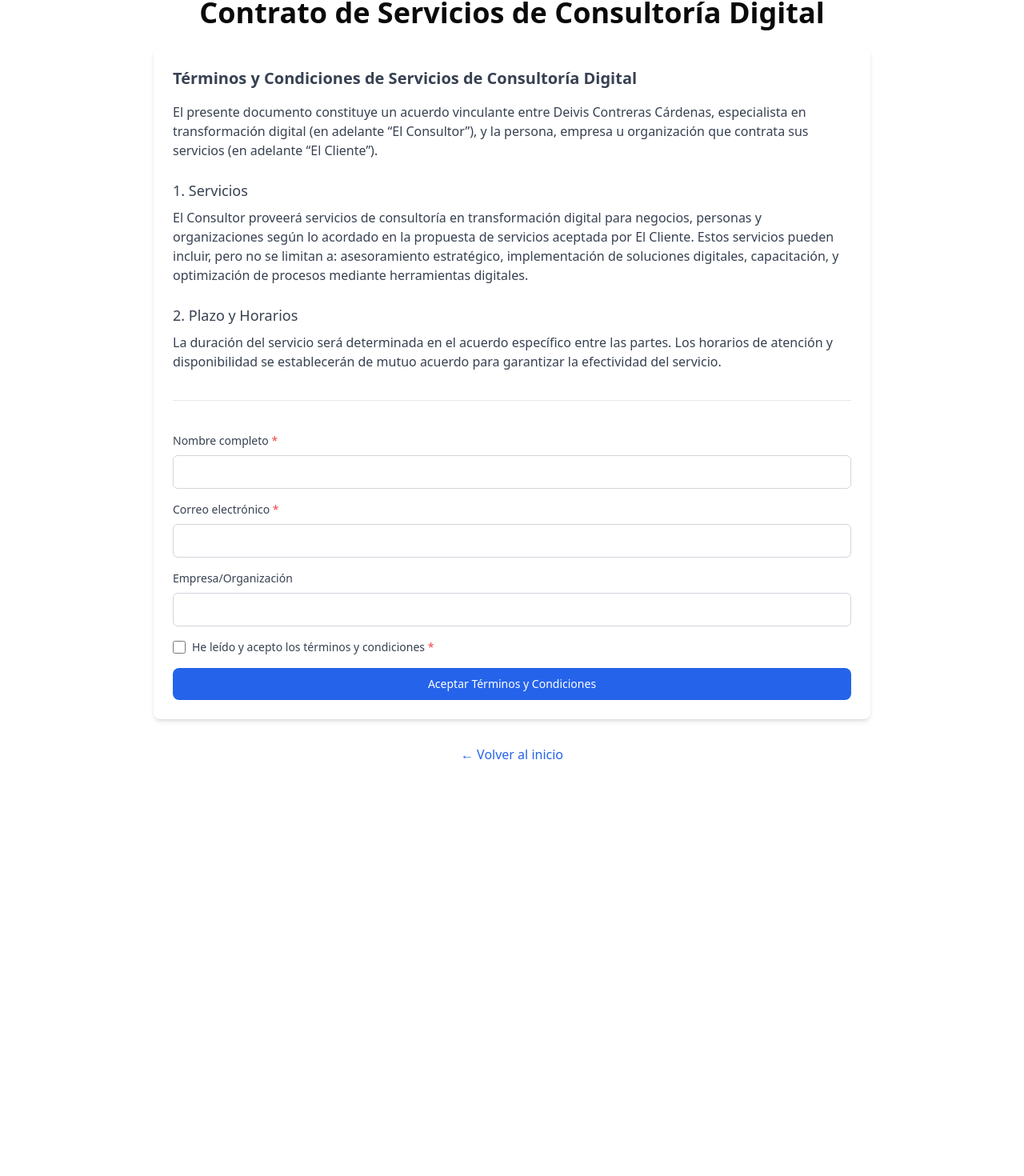
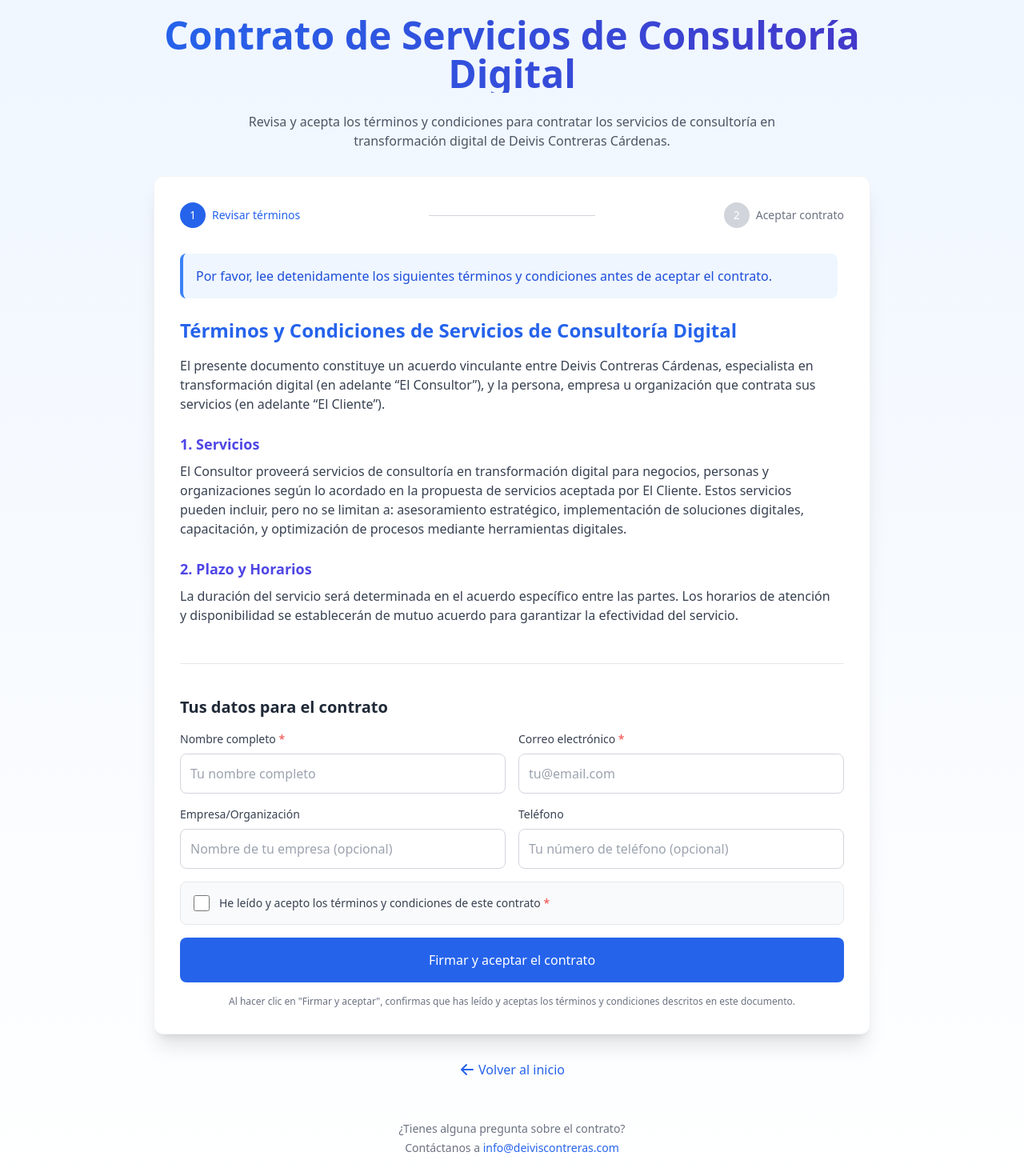
Before and after one commit to deivipluss/landing, a Next.js app: page /contrato in a window 1280 px wide. Shown: the part 68-1538 px from the top of the page at 80% size. Before the commit the page ends 1087 px from the top, so only its background shows below. Built offline with nearby package versions, Linux system fonts and the light colour scheme.

Commit message:
contract

```diff
--- a/app/contrato/page.tsx
+++ b/app/contrato/page.tsx
@@ -4,7 +4,7 @@ import { useState } from "react";
 import Link from "next/link";
 import ContractTerms from "@/components/ContractTerms";
 import AcceptTermsForm from "@/components/AcceptTermsForm";
-import Container from "@/components/Container"; // Corregir esta importación
+import Container from "@/components/Container";
 
 export default function ContratoPage() {
   const [accepted, setAccepted] = useState(false);
@@ -14,34 +14,80 @@ export default function ContratoPage() {
   };
 
   return (
-    <main className="flex min-h-screen flex-col items-center justify-between">
-      <Container className="py-8 md:py-16">
+    <main className="flex min-h-screen flex-col items-center justify-between bg-gradient-to-b from-blue-50 to-white dark:from-slate-900 dark:to-slate-800">
+      {/* Header decorativo */}
+      <div className="w-full bg-gradient-to-r from-blue-600 to-indigo-700 h-2"></div>
+
+      {/* Contenido principal */}
+      <Container className="py-12 md:py-20">
         <div className="w-full max-w-4xl mx-auto">
-          <h1 className="text-3xl md:text-4xl font-bold mb-6 text-center">
+          <h1 className="text-3xl md:text-5xl font-extrabold mb-6 text-center bg-clip-text text-transparent bg-gradient-to-r from-blue-600 to-indigo-700 dark:from-blue-400 dark:to-indigo-500">
             Contrato de Servicios de Consultoría Digital
           </h1>
 
-          <div className="bg-white dark:bg-slate-800 shadow-md rounded-lg p-6 mb-8">
+          <p className="text-center text-gray-600 dark:text-gray-300 mb-8 max-w-2xl mx-auto">
+            Revisa y acepta los términos y condiciones para contratar los servicios
+            de consultoría en transformación digital de Deivis Contreras Cárdenas.
+          </p>
+
+          <div className="bg-white dark:bg-slate-800 shadow-xl rounded-xl p-6 md:p-8 mb-8 border border-gray-100 dark:border-slate-700">
+            {/* Indicadores de progreso */}
+            <div className="flex justify-between items-center mb-8 text-sm font-medium">
+              <div className="flex items-center">
+                <div className="h-8 w-8 rounded-full bg-blue-600 text-white flex items-center justify-center">
+                  1
+                </div>
+                <span className="ml-2 text-blue-600 dark:text-blue-400">Revisar términos</span>
+              </div>
+              <div className="h-px bg-gray-300 dark:bg-gray-600 w-1/4"></div>
+              <div className="flex items-center">
+                <div className={`h-8 w-8 rounded-full ${accepted ? 'bg-green-600' : 'bg-gray-300 dark:bg-gray-600'} text-white flex items-center justify-center`}>
+                  2
+                </div>
+                <span className={`ml-2 ${accepted ? 'text-green-600 dark:text-green-400' : 'text-gray-500 dark:text-gray-400'}`}>
+                  Aceptar contrato
+                </span>
+              </div>
+            </div>
+
             <ContractTerms />
 
             <div className="mt-8 border-t border-gray-200 dark:border-gray-700 pt-6">
               <AcceptTermsForm onAccept={handleAccept} />
 
               {accepted && (
-                <div className="mt-6 p-4 bg-green-50 dark:bg-green-900/20 text-green-700 dark:text-green-300 rounded-md text-center">
-                  ¡Gracias por aceptar los términos y condiciones! Nos pondremos en contacto contigo a la brevedad.
+                <div className="mt-6 p-6 bg-green-50 dark:bg-green-900/20 text-green-700 dark:text-green-300 rounded-lg text-center">
+                  <div className="flex justify-center mb-4">
+                    <svg xmlns="http://www.w3.org/2000/svg" className="h-12 w-12 text-green-500" fill="none" viewBox="0 0 24 24" stroke="currentColor">
+                      <path strokeLinecap="round" strokeLinejoin="round" strokeWidth={2} d="M9 12l2 2 4-4m6 2a9 9 0 11-18 0 9 9 0 0118 0z" />
+                    </svg>
+                  </div>
+                  <h4 className="text-xl font-semibold mb-2">¡Contrato Aceptado!</h4>
+                  <p>Gracias por aceptar los términos y condiciones. Nos pondremos en contacto contigo muy pronto para comenzar tu proceso de transformación digital.</p>
                 </div>
               )}
             </div>
           </div>
 
           <div className="text-center mt-6">
-            <Link href="/" className="text-blue-600 hover:text-blue-800 dark:text-blue-400 dark:hover:text-blue-300">
-              ← Volver al inicio
+            <Link href="/" className="inline-flex items-center text-blue-600 hover:text-blue-800 dark:text-blue-400 dark:hover:text-blue-300 transition-colors">
+              <svg xmlns="http://www.w3.org/2000/svg" className="h-5 w-5 mr-1" viewBox="0 0 20 20" fill="currentColor">
+                <path fillRule="evenodd" d="M9.707 16.707a1 1 0 01-1.414 0l-6-6a1 1 0 010-1.414l6-6a1 1 0 011.414 1.414L5.414 9H17a1 1 0 110 2H5.414l4.293 4.293a1 1 0 010 1.414z" clipRule="evenodd" />
+              </svg>
+              Volver al inicio
             </Link>
+          </div>
+
+          {/* Información de contacto */}
+          <div className="mt-12 text-center text-sm text-gray-500 dark:text-gray-400">
+            <p>¿Tienes alguna pregunta sobre el contrato?</p>
+            <p className="mt-1">Contáctanos a <span className="text-blue-600 dark:text-blue-400">info@deiviscontreras.com</span></p>
           </div>
         </div>
       </Container>
+
+      {/* Footer decorativo */}
+      <div className="w-full bg-gradient-to-r from-blue-600 to-indigo-700 h-1 mt-auto"></div>
     </main>
   );
 }
--- a/components/AcceptTermsForm.tsx
+++ b/components/AcceptTermsForm.tsx
@@ -11,7 +11,8 @@ const AcceptTermsForm: React.FC<AcceptTermsFormProps> = ({ onAccept }) => {
   const [formData, setFormData] = useState({
     name: "",
     email: "",
-    company: ""
+    company: "",
+    phone: ""
   });
   const [formSubmitted, setFormSubmitted] = useState(false);
   const [error, setError] = useState("");
@@ -52,8 +53,11 @@ const AcceptTermsForm: React.FC<AcceptTermsFormProps> = ({ onAccept }) => {
 
   return (
     <div className="mt-4">
-      <form onSubmit={handleSubmit}>
-        <div className="mb-4">
+      <h3 className="text-xl font-semibold mb-4 text-gray-800 dark:text-gray-200">Tus datos para el contrato</h3>
+
+      <form onSubmit={handleSubmit} className="space-y-4">
+        <div className="grid grid-cols-1 md:grid-cols-2 gap-4">
+          <div>
             <label htmlFor="name" className="block mb-2 text-sm font-medium text-gray-700 dark:text-gray-300">
               Nombre completo <span className="text-red-500">*</span>
             </label>
@@ -63,12 +67,13 @@ const AcceptTermsForm: React.FC<AcceptTermsFormProps> = ({ onAccept }) => {
               name="name"
               value={formData.name}
               onChange={handleChange}
-            className="w-full p-2 border border-gray-300 rounded-md focus:ring-blue-500 focus:border-blue-500 dark:bg-gray-700 dark:border-gray-600 dark:text-white"
+              placeholder="Tu nombre completo"
+              className="w-full p-3 border border-gray-300 rounded-lg focus:ring-2 focus:ring-blue-500 focus:border-blue-500 dark:bg-gray-700 dark:border-gray-600 dark:text-white dark:placeholder-gray-400 transition-all duration-200"
               required
             />
           </div>
 
-        <div className="mb-4">
+          <div>
             <label htmlFor="email" className="block mb-2 text-sm font-medium text-gray-700 dark:text-gray-300">
               Correo electrónico <span className="text-red-500">*</span>
             </label>
@@ -78,12 +83,15 @@ const AcceptTermsForm: React.FC<AcceptTermsFormProps> = ({ onAccept }) => {
               name="email"
               value={formData.email}
               onChange={handleChange}
-            className="w-full p-2 border border-gray-300 rounded-md focus:ring-blue-500 focus:border-blue-500 dark:bg-gray-700 dark:border-gray-600 dark:text-white"
+              placeholder="tu@email.com"
+              className="w-full p-3 border border-gray-300 rounded-lg focus:ring-2 focus:ring-blue-500 focus:border-blue-500 dark:bg-gray-700 dark:border-gray-600 dark:text-white dark:placeholder-gray-400 transition-all duration-200"
               required
             />
           </div>
+        </div>
 
-        <div className="mb-4">
+        <div className="grid grid-cols-1 md:grid-cols-2 gap-4">
+          <div>
             <label htmlFor="company" className="block mb-2 text-sm font-medium text-gray-700 dark:text-gray-300">
               Empresa/Organización
             </label>
@@ -93,38 +101,79 @@ const AcceptTermsForm: React.FC<AcceptTermsFormProps> = ({ onAccept }) => {
               name="company"
               value={formData.company}
               onChange={handleChange}
-            className="w-full p-2 border border-gray-300 rounded-md focus:ring-blue-500 focus:border-blue-500 dark:bg-gray-700 dark:border-gray-600 dark:text-white"
+              placeholder="Nombre de tu empresa (opcional)"
+              className="w-full p-3 border border-gray-300 rounded-lg focus:ring-2 focus:ring-blue-500 focus:border-blue-500 dark:bg-gray-700 dark:border-gray-600 dark:text-white dark:placeholder-gray-400 transition-all duration-200"
             />
           </div>
 
-        <div className="flex items-start mb-4">
+          <div>
+            <label htmlFor="phone" className="block mb-2 text-sm font-medium text-gray-700 dark:text-gray-300">
+              Teléfono
+            </label>
+            <input
+              type="tel"
+              id="phone"
+              name="phone"
+              value={formData.phone}
+              onChange={handleChange}
+              placeholder="Tu número de teléfono (opcional)"
+              className="w-full p-3 border border-gray-300 rounded-lg focus:ring-2 focus:ring-blue-500 focus:border-blue-500 dark:bg-gray-700 dark:border-gray-600 dark:text-white dark:placeholder-gray-400 transition-all duration-200"
+            />
+          </div>
+        </div>
+
+        <div className="flex items-start p-4 mt-2 bg-gray-50 dark:bg-gray-800 rounded-lg border border-gray-200 dark:border-gray-700">
           <div className="flex items-center h-5">
             <input
               id="terms"
               type="checkbox"
               checked={isChecked}
               onChange={handleCheckboxChange}
-              className="w-4 h-4 border border-gray-300 rounded bg-gray-50 focus:ring-3 focus:ring-blue-300 dark:bg-gray-700 dark:border-gray-600 dark:focus:ring-blue-600"
+              className="w-5 h-5 border border-gray-300 rounded bg-gray-50 focus:ring-3 focus:ring-blue-300 dark:bg-gray-700 dark:border-gray-600 dark:focus:ring-blue-600"
             />
           </div>
-          <label htmlFor="terms" className="ml-2 text-sm font-medium text-gray-700 dark:text-gray-300">
-            He leído y acepto los términos y condiciones <span className="text-red-500">*</span>
+          <label htmlFor="terms" className="ml-3 text-sm font-medium text-gray-700 dark:text-gray-300">
+            He leído y acepto los términos y condiciones de este contrato <span className="text-red-500">*</span>
           </label>
         </div>
 
-        {error && <p className="text-red-500 text-sm mb-4">{error}</p>}
+        {error && (
+          <div className="p-3 bg-red-50 dark:bg-red-900/20 border-l-4 border-red-500 text-red-700 dark:text-red-400 text-sm rounded">
+            <p className="flex items-center">
+              <svg xmlns="http://www.w3.org/2000/svg" className="h-5 w-5 mr-2" viewBox="0 0 20 20" fill="currentColor">
+                <path fillRule="evenodd" d="M18 10a8 8 0 11-16 0 8 8 0 0116 0zm-7-4a1 1 0 11-2 0 1 1 0 012 0zM9 9a1 1 0 000 2v3a1 1 0 001 1h1a1 1 0 100-2h-1V9z" clipRule="evenodd" />
+              </svg>
+              {error}
+            </p>
+          </div>
+        )}
 
         <button
           type="submit"
-          className={`w-full text-white font-medium rounded-lg text-sm px-5 py-2.5 text-center ${
+          className={`w-full text-white font-medium rounded-lg text-base px-6 py-4 text-center flex justify-center items-center transition-all duration-200 ${
             formSubmitted
               ? "bg-green-600 hover:bg-green-700 focus:ring-green-300 dark:bg-green-600 dark:hover:bg-green-700 dark:focus:ring-green-800"
               : "bg-blue-600 hover:bg-blue-700 focus:ring-blue-300 dark:bg-blue-600 dark:hover:bg-blue-700 dark:focus:ring-blue-800"
           }`}
           disabled={formSubmitted}
         >
-          {formSubmitted ? "Términos Aceptados" : "Aceptar Términos y Condiciones"}
+          {formSubmitted ? (
+            <>
+              <svg className="w-5 h-5 mr-2" fill="currentColor" viewBox="0 0 20 20" xmlns="http://www.w3.org/2000/svg">
+                <path fillRule="evenodd" d="M16.707 5.293a1 1 0 010 1.414l-8 8a1 1 0 01-1.414 0l-4-4a1 1 0 011.414-1.414L8 12.586l7.293-7.293a1 1 0 011.414 0z" clipRule="evenodd"></path>
+              </svg>
+              Términos Aceptados
+            </>
+          ) : (
+            "Firmar y aceptar el contrato"
+          )}
         </button>
+
+        {!formSubmitted && (
+          <p className="text-xs text-center text-gray-500 dark:text-gray-400 mt-2">
+            Al hacer clic en "Firmar y aceptar", confirmas que has leído y aceptas los términos y condiciones descritos en este documento.
+          </p>
+        )}
       </form>
     </div>
   );
--- a/components/ContractTerms.tsx
+++ b/components/ContractTerms.tsx
@@ -2,8 +2,14 @@ import React from "react";
 
 const ContractTerms = () => {
   return (
-    <div className="contract-terms overflow-y-auto max-h-96 mb-6 pr-2 text-sm md:text-base text-gray-700 dark:text-gray-300">
-      <h2 className="text-xl font-semibold mb-4">Términos y Condiciones de Servicios de Consultoría Digital</h2>
+    <div className="contract-terms overflow-y-auto max-h-[60vh] mb-6 pr-2 text-sm md:text-base text-gray-700 dark:text-gray-300 scrollbar-thin scrollbar-thumb-gray-300 dark:scrollbar-thumb-gray-600 scrollbar-track-gray-100 dark:scrollbar-track-gray-800">
+      <div className="bg-blue-50 dark:bg-blue-900/20 p-4 rounded-lg mb-6 border-l-4 border-blue-500">
+        <p className="text-blue-700 dark:text-blue-400 font-medium">
+          Por favor, lee detenidamente los siguientes términos y condiciones antes de aceptar el contrato.
+        </p>
+      </div>
+
+      <h2 className="text-2xl font-bold mb-4 text-blue-600 dark:text-blue-400">Términos y Condiciones de Servicios de Consultoría Digital</h2>
 
       <p className="mb-4">
         El presente documento constituye un acuerdo vinculante entre Deivis Contreras Cárdenas,
@@ -11,7 +17,7 @@ const ContractTerms = () => {
         empresa u organización que contrata sus servicios (en adelante &ldquo;El Cliente&rdquo;).
       </p>
 
-      <h3 className="text-lg font-medium mt-6 mb-2">1. Servicios</h3>
+      <h3 className="text-lg font-semibold mt-6 mb-2 text-indigo-600 dark:text-indigo-400">1. Servicios</h3>
       <p className="mb-4">
         El Consultor proveerá servicios de consultoría en transformación digital para negocios,
         personas y organizaciones según lo acordado en la propuesta de servicios aceptada por
@@ -20,61 +26,61 @@ const ContractTerms = () => {
         herramientas digitales.
       </p>
 
-      <h3 className="text-lg font-medium mt-6 mb-2">2. Plazo y Horarios</h3>
+      <h3 className="text-lg font-semibold mt-6 mb-2 text-indigo-600 dark:text-indigo-400">2. Plazo y Horarios</h3>
       <p className="mb-4">
         La duración del servicio será determinada en el acuerdo específico entre las partes.
         Los horarios de atención y disponibilidad se establecerán de mutuo acuerdo para garantizar
         la efectividad del servicio.
       </p>
 
-      <h3 className="text-lg font-medium mt-6 mb-2">3. Honorarios y Forma de Pago</h3>
+      <h3 className="text-lg font-semibold mt-6 mb-2 text-indigo-600 dark:text-indigo-400">3. Honorarios y Forma de Pago</h3>
       <p className="mb-4">
         Los honorarios por los servicios se acordarán previamente y se detallarán en la propuesta
         de servicios. El Cliente se compromete a pagar los montos establecidos en las fechas
         acordadas. La forma de pago será especificada en el contrato particular.
       </p>
 
-      <h3 className="text-lg font-medium mt-6 mb-2">4. Confidencialidad</h3>
+      <h3 className="text-lg font-semibold mt-6 mb-2 text-indigo-600 dark:text-indigo-400">4. Confidencialidad</h3>
       <p className="mb-4">
         El Consultor se compromete a mantener la confidencialidad de toda la información
         proporcionada por El Cliente durante y después del período de prestación de servicios.
         No se divulgará ninguna información sin el consentimiento explícito de El Cliente.
       </p>
 
-      <h3 className="text-lg font-medium mt-6 mb-2">5. Propiedad Intelectual</h3>
+      <h3 className="text-lg font-semibold mt-6 mb-2 text-indigo-600 dark:text-indigo-400">5. Propiedad Intelectual</h3>
       <p className="mb-4">
         Todo material, documentos, estrategias o planes desarrollados específicamente para
         El Cliente durante el período de consultoría serán propiedad de El Cliente una vez
         finalizado el pago completo de los servicios.
       </p>
 
-      <h3 className="text-lg font-medium mt-6 mb-2">6. Limitación de Responsabilidad</h3>
+      <h3 className="text-lg font-semibold mt-6 mb-2 text-indigo-600 dark:text-indigo-400">6. Limitación de Responsabilidad</h3>
       <p className="mb-4">
         El Consultor proporcionará recomendaciones basadas en su experiencia profesional y
         conocimientos actualizados, sin embargo, no garantiza resultados específicos que
         dependan de factores externos o de la implementación por parte de El Cliente.
       </p>
 
-      <h3 className="text-lg font-medium mt-6 mb-2">7. Terminación del Contrato</h3>
+      <h3 className="text-lg font-semibold mt-6 mb-2 text-indigo-600 dark:text-indigo-400">7. Terminación del Contrato</h3>
       <p className="mb-4">
         Cualquiera de las partes podrá dar por terminado este acuerdo con un aviso previo de
         14 días calendario. El Cliente deberá pagar por los servicios prestados hasta la fecha
         efectiva de terminación.
       </p>
 
-      <h3 className="text-lg font-medium mt-6 mb-2">8. Ley Aplicable</h3>
+      <h3 className="text-lg font-semibold mt-6 mb-2 text-indigo-600 dark:text-indigo-400">8. Ley Aplicable</h3>
       <p className="mb-4">
         Este acuerdo se regirá e interpretará de acuerdo con las leyes vigentes aplicables en
         la jurisdicción donde El Consultor esté registrado legalmente.
       </p>
 
-      <h3 className="text-lg font-medium mt-6 mb-2">9. Modificaciones</h3>
+      <h3 className="text-lg font-semibold mt-6 mb-2 text-indigo-600 dark:text-indigo-400">9. Modificaciones</h3>
       <p className="mb-4">
         Cualquier modificación a estos términos deberá realizarse por escrito y ser aceptada
         por ambas partes.
       </p>
 
-      <p className="mt-8 italic">
+      <p className="mt-8 italic bg-gray-50 dark:bg-gray-800/50 p-4 rounded-lg border-l-4 border-gray-300 dark:border-gray-600">
         Al aceptar estos términos y condiciones, El Cliente reconoce haber leído, entendido
         y aceptado todas las condiciones establecidas en este documento.
       </p>
```
Lines whose indentation alone changed are shown as unchanged.
